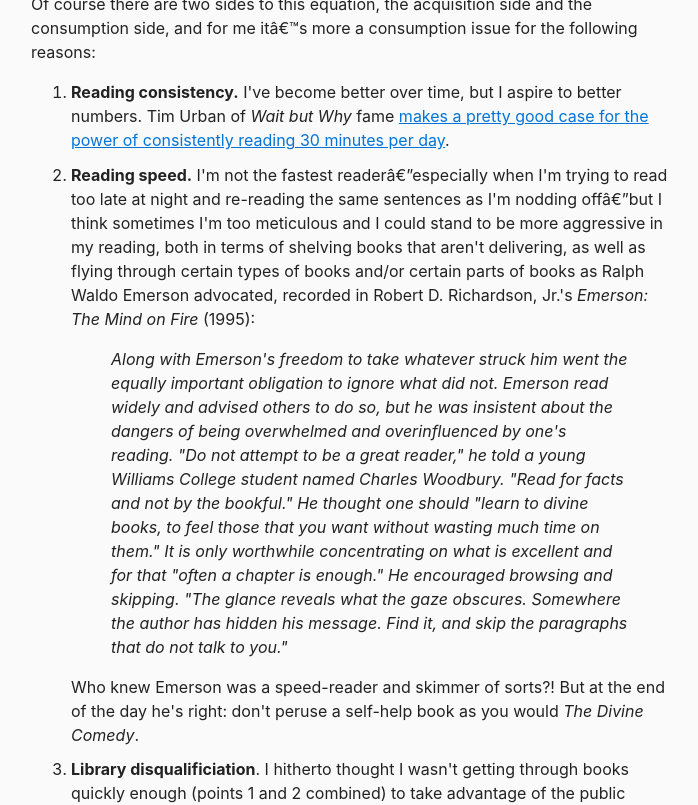
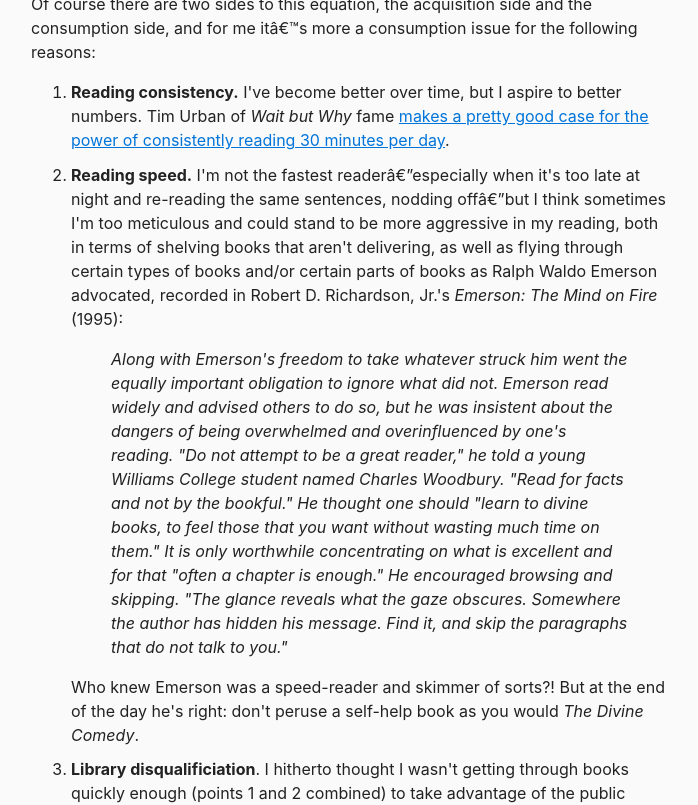
Before and after one commit to berensp/berensp.github.io, a Jekyll site: the page built from _posts/2021-04-23-editio-princeps.md, in a window 1280 px wide and 900 px high, scrolled down 686 px, cut to the strip 95-900 px from the top of the window. Shown: the whole strip, without its empty margins (289-987 px from the left). Built offline with Jekyll 4.4.1, drawn with Linux system fonts in a browser that asks for light colours; a script that is not in the unit is left out.

Commit message:
Update 2021-04-23-editio-princeps.md

```diff
--- a/_posts/2021-04-23-editio-princeps.md
+++ b/_posts/2021-04-23-editio-princeps.md
@@ -22,7 +22,7 @@ Of course there are two sides to this equation, the acquisition side and the con
 
 <ol>
 <li><b>Reading consistency.</b> I've become better over time, but I aspire to better numbers. Tim Urban of <i>Wait but Why</i> fame <a href="https://twitter.com/maxjoseph/status/1121086199983157250" target="_blank">makes a pretty good case for the power of consistently reading 30 minutes per day</a>.</li>
-<li><b>Reading speed.</b> I'm not the fastest reader—especially when I'm trying to read too late at night and re-reading the same sentences as I'm nodding off—but I think sometimes I'm too meticulous and I could stand to be more aggressive in my reading, both in terms of shelving books that aren't delivering, as well as flying through certain types of books and/or certain parts of books as Ralph Waldo Emerson advocated, recorded in Robert D. Richardson, Jr.'s <i>Emerson: The Mind on Fire</i> (1995):
+<li><b>Reading speed.</b> I'm not the fastest reader—especially when it's too late at night and re-reading the same sentences, nodding off—but I think sometimes I'm too meticulous and could stand to be more aggressive in my reading, both in terms of shelving books that aren't delivering, as well as flying through certain types of books and/or certain parts of books as Ralph Waldo Emerson advocated, recorded in Robert D. Richardson, Jr.'s <i>Emerson: The Mind on Fire</i> (1995):
 <p><blockquote><i>Along with Emerson's freedom to take whatever struck him went the equally important obligation to ignore what did not. Emerson read widely and advised others to do so, but he was insistent about the dangers of being overwhelmed and overinfluenced by one's reading. "Do not attempt to be a great reader," he told a young Williams College student named Charles Woodbury. "Read for facts and not by the bookful." He thought one should "learn to divine books, to feel those that you want without wasting much time on them." It is only worthwhile concentrating on what is excellent and for that "often a chapter is enough." He encouraged browsing and skipping. "The glance reveals what the gaze obscures. Somewhere the author has hidden his message. Find it, and skip the paragraphs that do not talk to you."</i></blockquote>
 Who knew Emerson was a speed-reader and skimmer of sorts?! But at the end of the day he's right: don't peruse a self-help book as you would <i>The Divine Comedy</i>.
 <li><b>Library disqualificiation</b>. I hitherto thought I wasn't getting through books quickly enough (points 1 and 2 combined) to take advantage of the public library, which caused me to acquire my own copies, but with my rejuvenated reading habit (and a moderately genereous renewal policy) I could easily be a library reader because I don't take notes in the margins.</li>
```
